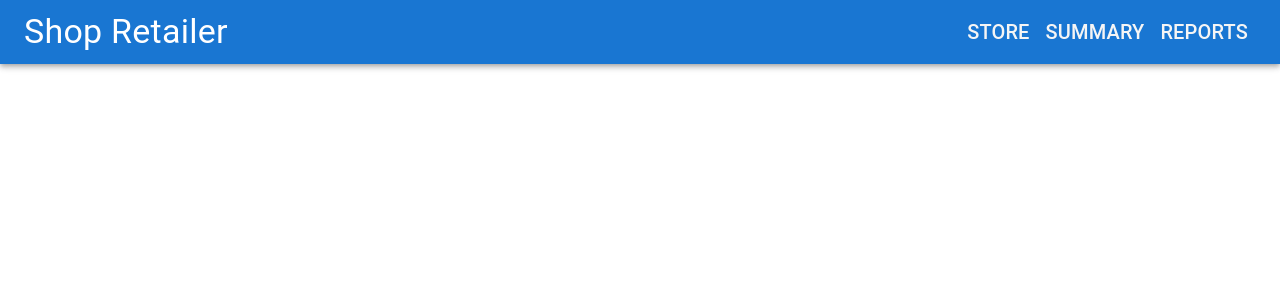
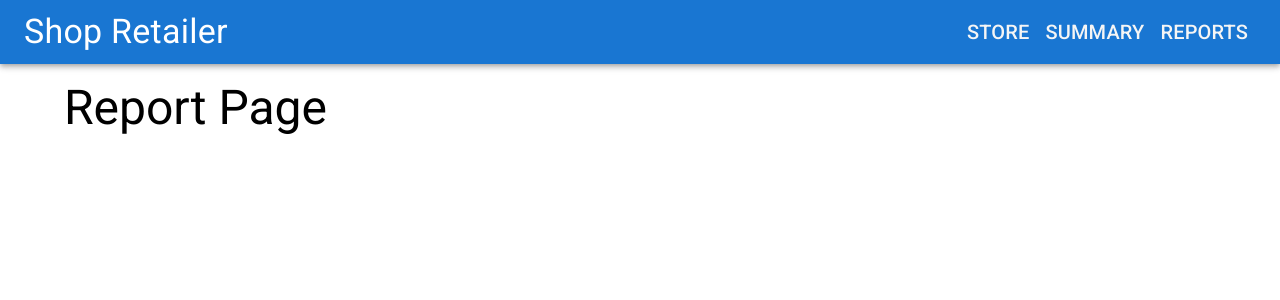
Before and after one commit to joeizang/retailshop-ui, a React (Vite) app: page /reports in a window 1280 px wide. Shown: the top 300 px of the page. Built offline with nearby package versions, Linux system fonts and the light colour scheme.

Commit message:
add google font. add catch all page

```diff
--- a/index.html
+++ b/index.html
@@ -3,6 +3,10 @@
   <head>
     <meta charset="UTF-8" />
     <link rel="icon" type="image/svg+xml" href="/vite.svg" />
+    <link
+      rel="stylesheet"
+      href="https://fonts.googleapis.com/css?family=Roboto:300,400,500,700&display=swap"
+    />
     <meta name="viewport" content="width=device-width, initial-scale=1.0" />
     <title>Vite + React + TS</title>
   </head>
--- a/src/App.tsx
+++ b/src/App.tsx
@@ -5,6 +5,7 @@ import { Summary } from './pages/Summary'
 import { Report } from './pages/Report'
 import { ShopContextProvider } from './ShopContext'
 import Container from '@mui/material/Container'
+import { NotFound } from './pages/NotFound'
 
 function App() {
   return (
@@ -14,7 +15,8 @@ function App() {
         <Routes>
           <Route path="/" element={<Store />} />
           <Route path="/summary" element={<Summary />} />
-          <Route path="/report" element={<Report />} />
+          <Route path="/reports" element={<Report />} />
+          <Route path="*" element={<NotFound />} />
         </Routes>
       </Container>
     </ShopContextProvider>
--- /dev/null
+++ b/src/pages/NotFound/NotFound.tsx
@@ -0,0 +1,15 @@
+import FindInPageIcon from '@mui/icons-material/FindInPage'
+import Box from '@mui/material/Box'
+import Typography from '@mui/material/Typography'
+export function NotFound() {
+  return (
+    <>
+      <Box mt={10}>
+        <Typography variant={'h3'}>
+          The page you are looking for does not exist!{'   '}{' '}
+          <FindInPageIcon fontSize={'large'} />
+        </Typography>
+      </Box>
+    </>
+  )
+}
--- /dev/null
+++ b/src/pages/NotFound/index.ts
@@ -0,0 +1 @@
+export * from './NotFound'
--- a/src/pages/Report/Report.tsx
+++ b/src/pages/Report/Report.tsx
@@ -4,7 +4,7 @@ import Typography from '@mui/material/Typography'
 export function Report() {
   return (
     <>
-      <Box>
+      <Box mt={10}>
         <Typography variant={'h3'}>Report Page</Typography>
       </Box>
     </>
--- a/src/pages/Summary/Summary.tsx
+++ b/src/pages/Summary/Summary.tsx
@@ -4,7 +4,7 @@ import Typography from '@mui/material/Typography'
 export function Summary() {
   return (
     <>
-      <Box>
+      <Box mt={10}>
         <Typography variant={'h3'}>Summary Page</Typography>
       </Box>
     </>
```
